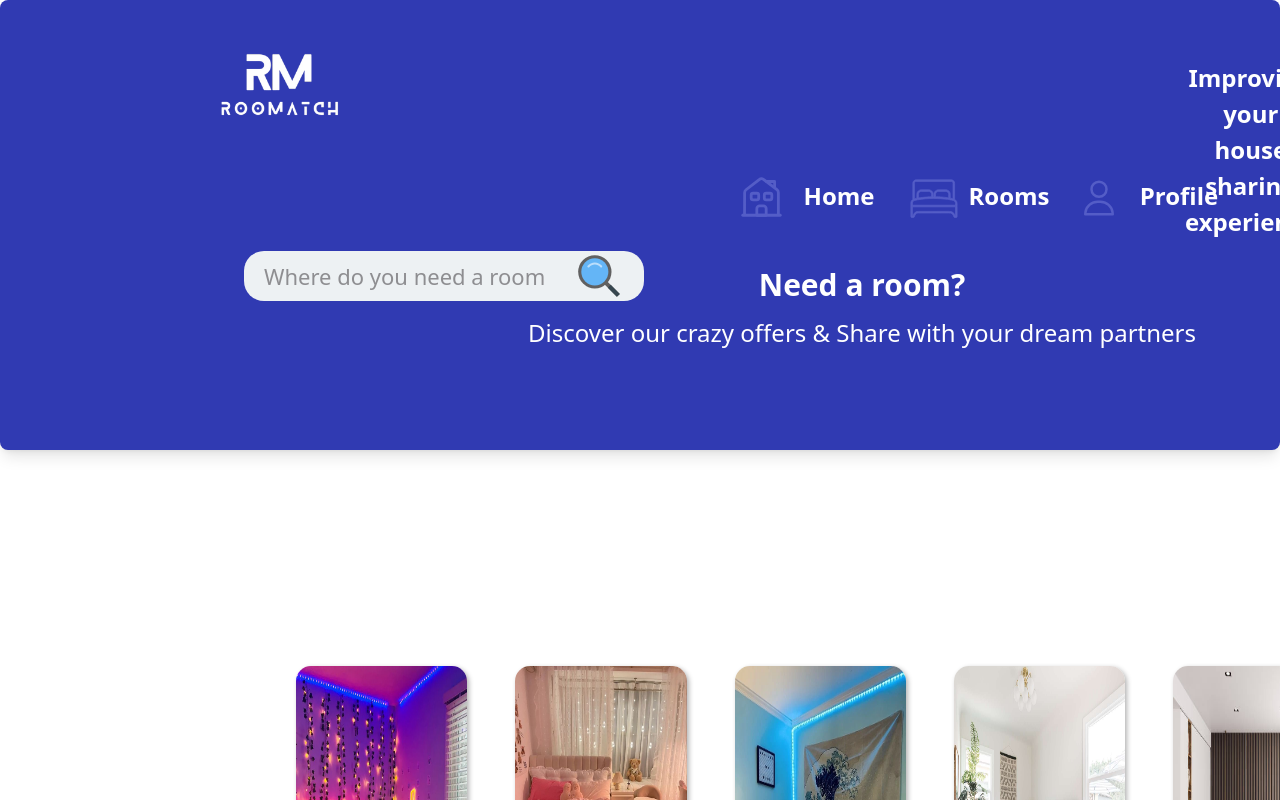
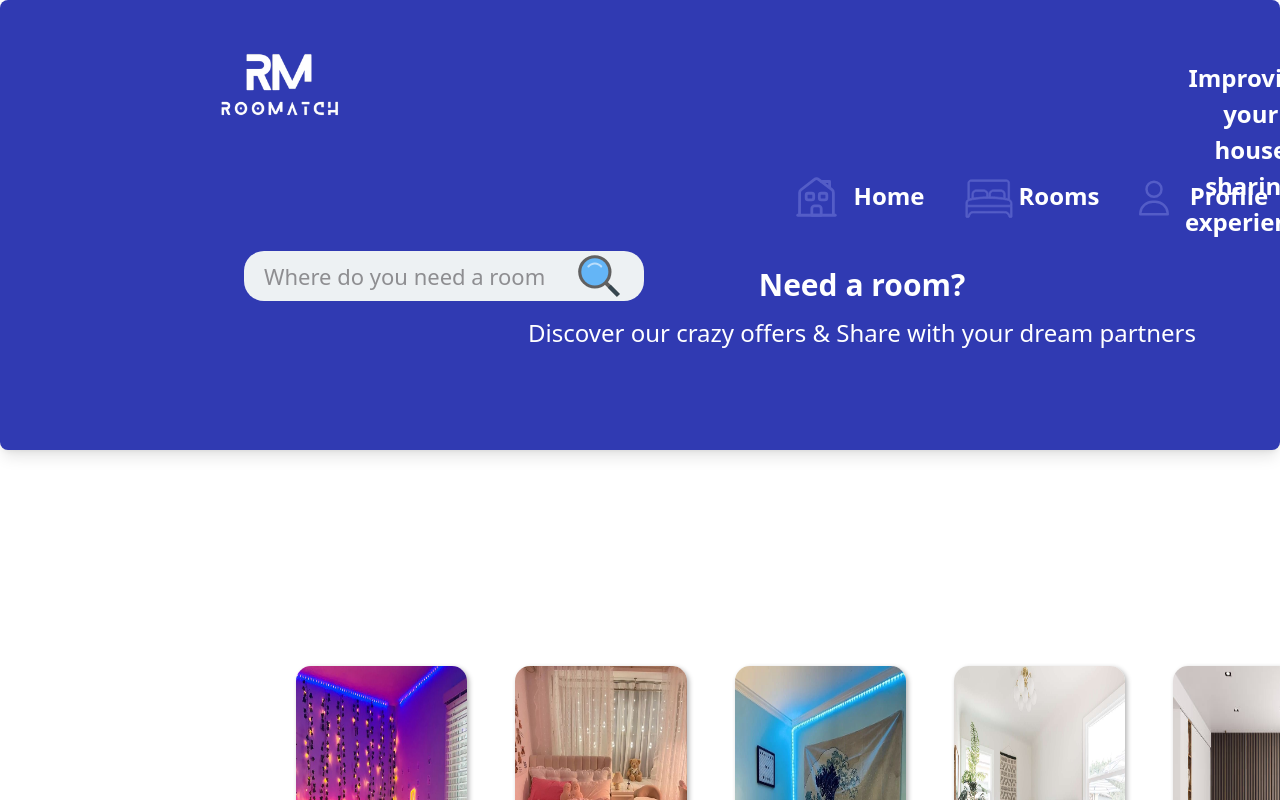
Before and after one commit to luismidv/TFGDeploy, a React (Vite) app: page / in a window 1280 px wide. Shown: the top 800 px of the page. Built offline with nearby package versions, Linux system fonts and the light colour scheme.

Commit message:
Responsive trials

```diff
--- a/src/static/css/index1.css
+++ b/src/static/css/index1.css
@@ -404,7 +404,7 @@ select{
     height: 45px;
     position: relative;
     top:-32px;
-    left: -50px;
+    left: 5px;
 }
 
 .rooti-button:nth-of-type(2) img{
@@ -429,7 +429,7 @@ select{
 
 .rooti-button p{
     position: relative;
-    left:-25px;
+    left:25px;
     top: 8px;
     font-weight: bold;
     color:white;
```
